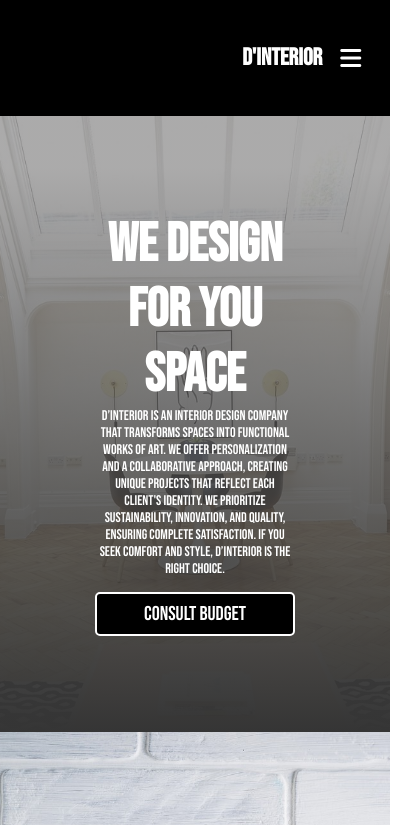
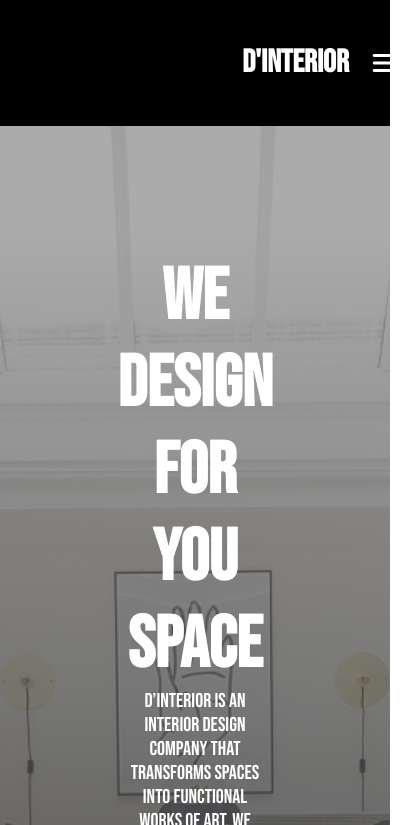
Before and after one commit to ChristianMoreira98/D-interior, a plain HTML site: page index.html in a window 390 px wide. Shown: the top 825 px of the page, 418 px wide, since content can reach past the window. Drawn offline with Linux system fonts and the light colour scheme.

Commit message:
Update style.css

```diff
--- a/style.css
+++ b/style.css
@@ -482,12 +482,15 @@ footer p {
 }
 
 /* RESPONSIVIDADE*/
-@media(max-width: 830px) {
+@media(max-width: 836px) {
 
-    html {
-        font-size: 12px;
+     html {
+        font-size: 1rem;
+
     }
 
+p{
+font-size: 20px}
 
 
     .nav-links {
```
